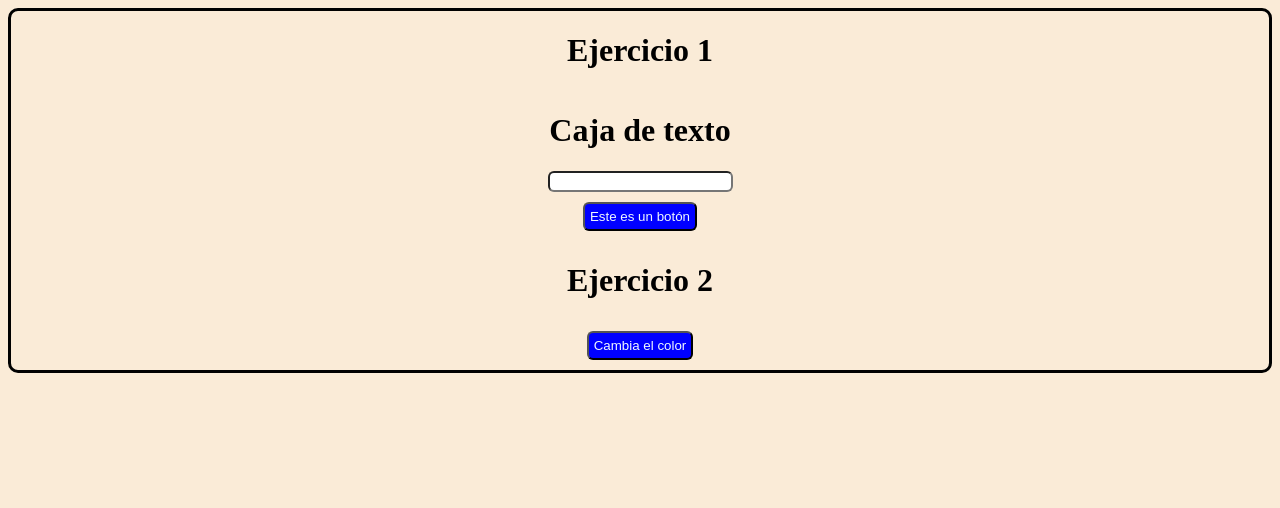
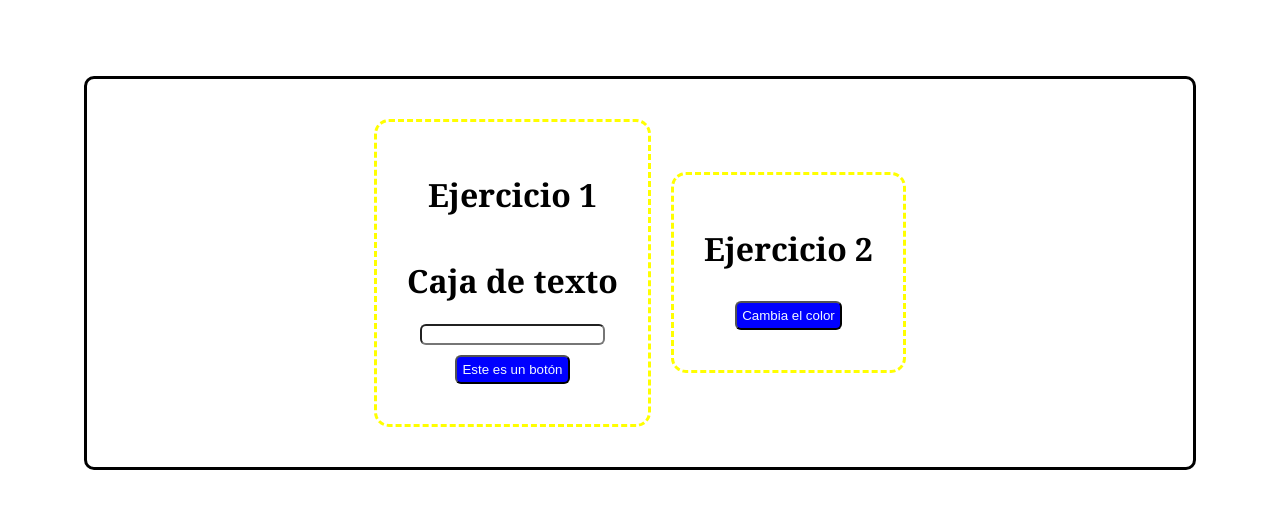
Before and after one commit to caramelin-n/nivelacion-S.ACTUALIZACION, a website: page web1/index.html in a window 1280 px wide. Drawn offline with Linux system fonts and the light colour scheme.

Commit message:
Estilos opcionales

```diff
--- a/web1/index.html
+++ b/web1/index.html
@@ -8,14 +8,16 @@
 </head>
 <body id="body">
     <div class="main">
+        <div class="second">
             <h1>Ejercicio 1</h1>
-    <div>
             <h1>Caja de texto</h1>
            <input type="text" id="caja">
             <button id="boton">Este es un botón</button>
         </div>
+        <div class="second">
             <h1>Ejercicio 2</h1>
             <button id="boton2">Cambia el color</button>
+        </div>
     </div>
 </body>
 <script type="module" src="./main.js"></script>
--- a/web1/style.css
+++ b/web1/style.css
@@ -1,5 +1,6 @@
 body {
-    background-color: antiquewhite;
+    background-color: white;
+    font-family: Cambria, Cochin, Georgia, Times, 'Times New Roman', serif;
 }
 
 div {
@@ -7,6 +8,10 @@ div {
     align-items: center;
     flex-direction: column;
     justify-content: center;
+    margin: 10px;
+    border: 3px yellow dashed;
+    border-radius: 15px;
+    padding: 30px;
 }
 
 button {
@@ -25,4 +30,6 @@ input {
     display: flex;
     border: 3px black solid;
     border-radius: 10px;
+    flex-direction: row;
+    margin: 6%;
 }
```
Lines whose indentation alone changed are shown as unchanged.
